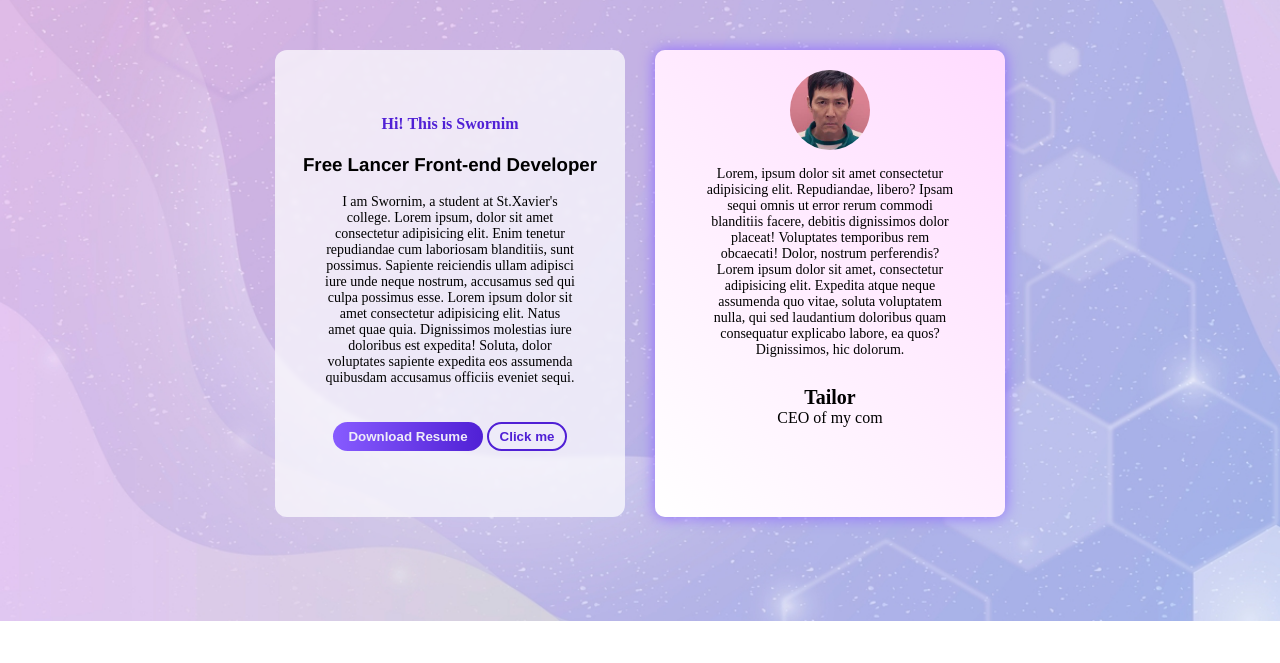
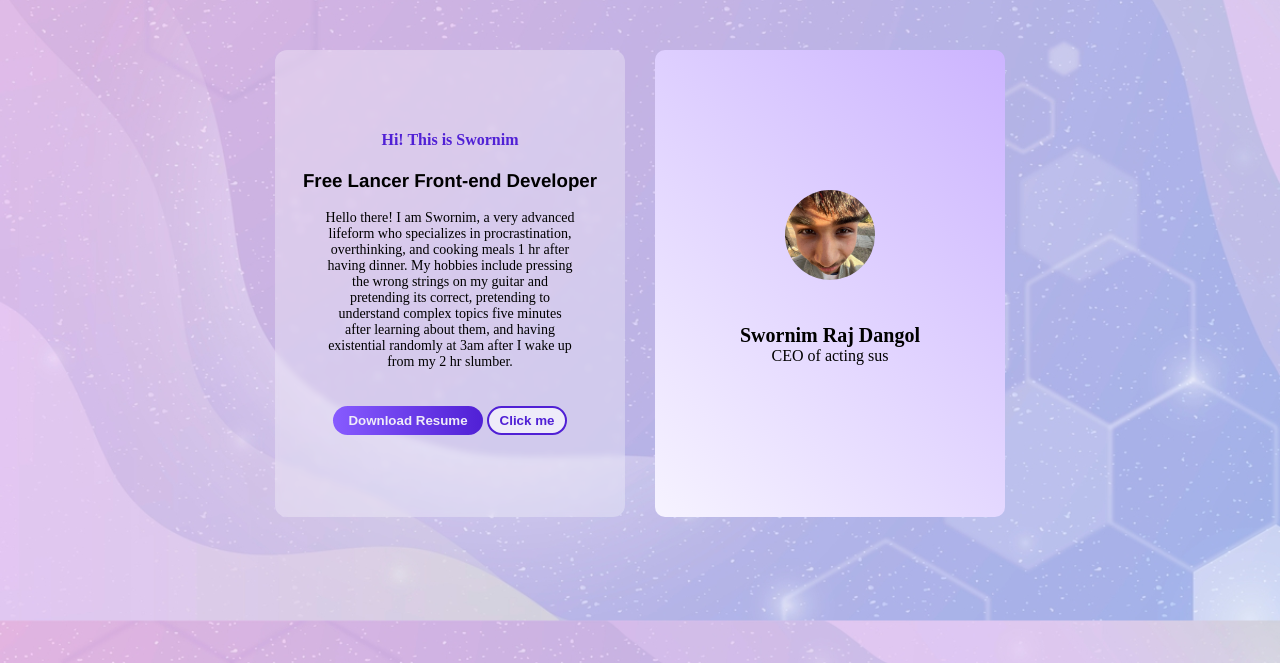
Before and after one commit to Swornim-Dangol/Learning-CSS, a plain HTML site: page index.html in a window 1280 px wide. Shown: the part 137-800 px from the top of the page. Drawn offline with Linux system fonts and the light colour scheme.

Commit message:
this is it my final commit of the day

```diff
--- a/cssflexing.css
+++ b/cssflexing.css
@@ -4,6 +4,8 @@
     align-items: center;
     justify-content: center;
 }
+
+/*text part*/
 h1{
     font-family: 'Poppins', sans-serif;
     font-size: 50px ;
@@ -12,42 +14,58 @@ h1{
     color: transparent;
     text-align: center;
 }
-
 .textinside{
     width: 250px;
     font-size: 14px;
     margin: 0 auto;
 }
+.hidden-text {
+    width: 250px;
+    font-size: 14px;
+    margin: 0 auto;
+    max-height: 0;
+    overflow: hidden;
+    transition: max-height 0.5s ease-in-out;
+}
+
 /*boxes*/
 #box1{
     width: 350px;
     aspect-ratio: 3/4;
     text-align: center;
-    box-shadow: 0 0 15px #8f69ff;
     border-radius: 10px;
+
     display:flex;
     flex-direction: column;
     align-content: center;
-    flex-direction: column;
-    background: linear-gradient(45deg,rgb(255, 255, 255),rgb(255, 219, 255));
+    justify-content: center;
+    background: linear-gradient(45deg,rgb(246, 243, 255),rgb(204, 180, 255));
+
+    transform: scale(1);
+    transition: all 0.3s ease-in-out;
 }
 #box2{
     width: 350px;
     aspect-ratio: 3/4;
+    text-align: center;
+
     display:flex;
     align-content: center;
     flex-direction: column;
     justify-content: center;
     border-radius: 12px;
-    background-color: rgba(255,255,255,0.7);
-    backdrop-filter: blur(2px);
-    text-align: center;
+    background-color: rgba(255,255,255,0.3);
+    backdrop-filter: blur(3px);
+    -webkit-backdrop-filter: blur(3px);
+
+    transform: scale(1);
+    transition: transform 0.3s ease-in-out;
 }
 
 /* image */
 #image1{
-    width : 80px;
-    height:80px;
+    width : 90px;
+    height:90px;
     position: relative;
     top:20px;
     border-radius: 50%;
@@ -90,11 +108,13 @@ h1{
 
 /* this is for boxes */
 #box1:hover{
-    scale:1.05;
-    transition:all 0.3s ease;
-    box-shadow: 0 0 25px #8f69ff;
+    transform: scale(1.05);
+    box-shadow: 0 0 15px #8f69ff;
 }
 #box2:hover{
-    scale: 1.05;
-    transition: all 0.3s ease;
+    transform: scale(1.05);
 }
+
+#box1:hover .hidden-text {
+    max-height:200px;
+}
--- a/index.html
+++ b/index.html
@@ -6,7 +6,7 @@
     <title>Main program</title>
     <link rel="stylesheet" href="cssflexing.css">
 </head>
-<body style="background-image: url('Props/backpurple.jpg'); background-repeat: no-repeat; background-position: center; background-size: cover;">
+<body style="background-image: url('Props/backpurple.jpg'); background-position: center; background-size: cover;">
     <br>
     <h1>Trying out things XD</h1>
     <br><br>
@@ -14,7 +14,7 @@
         <div id="box2">
             <h4 style="color:#5020D5; margin-top:0px;">Hi! This is Swornim</h4>
             <h3 style="font-family: 'Franklin Gothic Medium', 'Arial Narrow', Arial, sans-serif; margin: 0 auto;"><b>Free Lancer Front-end Developer</b></h3><br>
-            <p class="textinside">I am Swornim, a student at St.Xavier's college. Lorem ipsum, dolor sit amet consectetur adipisicing elit. Enim tenetur repudiandae cum laboriosam blanditiis, sunt possimus. Sapiente reiciendis ullam adipisci iure unde neque nostrum, accusamus sed qui culpa possimus esse. Lorem ipsum dolor sit amet consectetur adipisicing elit. Natus amet quae quia. Dignissimos molestias iure doloribus est expedita! Soluta, dolor voluptates sapiente expedita eos assumenda quibusdam accusamus officiis eveniet sequi.</p><br><br>
+            <p class="textinside">Hello there! I am Swornim, a very advanced lifeform who specializes in procrastination, overthinking, and cooking meals 1 hr after having dinner. My hobbies include pressing the wrong strings on my guitar and pretending its correct, pretending to understand complex topics five minutes after learning about them, and having existential randomly at 3am after I wake up from my 2 hr slumber.</p><br><br>
             <div>
                 <button id="but1">Download Resume</button>
                 <button id="but2" onclick="window.location.href='cssmedia.html'">Click me</button>
@@ -22,10 +22,10 @@
         </div>
 
         <div id="box1">
-            <img id="image1" src="Props/lol.jpg" title="lol"><br><br>
-            <p class="textinside">Lorem, ipsum dolor sit amet consectetur adipisicing elit. Repudiandae, libero? Ipsam sequi omnis ut error rerum commodi blanditiis facere, debitis dignissimos dolor placeat! Voluptates temporibus rem obcaecati! Dolor, nostrum perferendis? Lorem ipsum dolor sit amet, consectetur adipisicing elit. Expedita atque neque assumenda quo vitae, soluta voluptatem nulla, qui sed laudantium doloribus quam consequatur explicabo labore, ea quos? Dignissimos, hic dolorum.</p>
-            <p style="font-size:14px;"><div style="font-size: 20px;"><b>Tailor</b></div>
-                CEO of my com</p>
+            <img id="image1" src="Props/yolo.jpg" title="lol this is actually me"><br><br>
+            <p class="hidden-text">I have the soul of an old man trapped in a young body, complete with a love for naps and complaining about "kids these days." My fitness journey consists of carrying all the grocery bags in one trip and occasionally doing a push-up to see if I still can. I aspire to be the kind of person my WiFi thinks I am when it asks, "Are you a robot?". efficient, intelligent, and slightly terrifying. But in reality, I’m just here, winging it like the rest of us.</p>
+            <p style="font-size:14px;"><div style="font-size: 20px;"><b>Swornim Raj Dangol</b></div>
+                CEO of acting sus</p>
         </div>
     </div>
 </body>
```
Also changed, not shown: Props/lol.jpg (deleted), Props/yolo.jpg (added).
